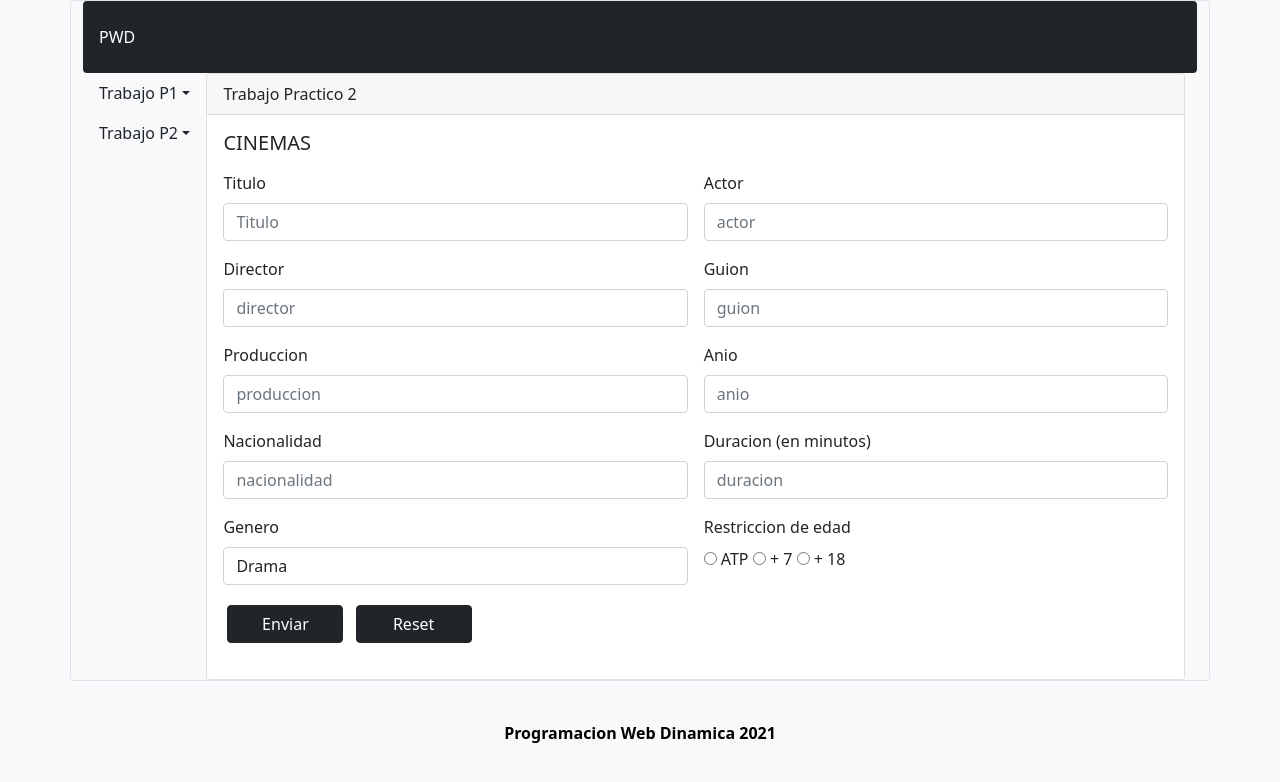
After one commit to Eugenia-2793/PWD321, a PHP site: page /Vista/TP2Ejercicio4/index.php in a window 1280 px wide. The commit adds this page. Shown: the top 782 px of the page. Run offline with PHP 8.4, Linux system fonts and the light colour scheme.

Commit message:
guardar 1 y 2

```diff
--- a/Vista/tp2_1/index.php
+++ b/Vista/TP2Ejercicio1/index.php
@@ -25,12 +25,12 @@ include_once("../estructura/cabecera.php");
 
 
 
-                    <iframe id="inlineFrameExample"
+                    <!--<iframe id="inlineFrameExample"
                             title="juego"
                             width="400"
                             height="400"
                             src="http://www.staggeringbeauty.com">
-                        </iframe>
+                        </iframe>-->
 
               </div>
           </div>
--- /dev/null
+++ b/Vista/TP2Ejercicio4/index.php
@@ -0,0 +1,126 @@
+<?php
+$Titulo= "Ejercicio 4";
+include_once("../estructura/cabecera.php");
+?>
+
+
+<div class="row">
+   <div class="col-lg-12">
+       <div class="card">
+           <div class="card-header">
+             Trabajo Practico 2
+             </div>
+               <div class="card-body">
+                  <h5 class="card-title"> CINEMAS</h5>
+                    <p class="card-text">   </p>
+
+                 <form class="needs-validation row g-3" id="eje5" name="eje5" method="POST" action="accion.php" novalidate>
+
+                      <!--------------titulo y actor------------------->
+
+                        <div class="col-md-6">
+                        <label for="titulo" class="form-label">Titulo</label>
+                          <input type="text" class="form-control " id="titulo" name="titulo"  placeholder="Titulo "required>
+                            <div class="invalid-feedback"> Ingresa titulo. </div>
+                        </div>
+
+                        <div class="col-md-6">
+                        <label for="actor" class="form-label">Actor</label>
+                          <input type="text" class="form-control" id="actor" name="actor"  placeholder="actor "required>
+                            <div class="invalid-feedback"> Ingresa Actor. </div>
+                        </div>
+
+                        <!--------------director y guion-------------------->
+
+                        <div class="col-md-6">
+                         <label for="director" class="form-label">Director</label>
+                          <input type="text" class="form-control" id="director" name="director"  placeholder="director "required>
+                            <div class="invalid-feedback"> Ingresa Director. </div>
+                        </div>
+
+                        <div class="col-md-6">
+                         <label for="guion" class="form-label">Guion</label>
+                          <input type="text" class="form-control" id="guion" name="guion"  placeholder="guion "required>
+                            <div class="invalid-feedback"> Ingresa Guion. </div>
+                        </div>
+
+                        <!--------------produccion y anio-------------------->
+
+                        <div class="col-md-6">
+                        <label for="produccion" class="form-label">Produccion</label>
+                          <input type="text" class="form-control" id="produccion" name="produccion"  placeholder="produccion "required>
+                            <div class="invalid-feedback"> Ingresa Produccion. </div>
+                        </div>
+
+                        <div class="col-md-6">
+                        <label for="anio" class="form-label">Anio</label>
+                          <input type="number" class="form-control" id="anio" name="anio"  placeholder="anio "required>
+                            <div class="invalid-feedback"> Ingresa Anio. </div>
+                        </div>
+
+                         <!--------------nacionalidad y duracion-------------------->
+
+                         <div class="col-md-6">
+                        <label for="nacionalidad" class="form-label">Nacionalidad</label>
+                          <input type="text" class="form-control" id="nacionalidad" name="nacionalidad"  placeholder="nacionalidad "required>
+                            <div class="invalid-feedback"> Ingresa Nacionalidad. </div>
+                        </div>
+
+                        <div class="col-md-6">
+                        <label for="duracion" class="form-label">Duracion (en minutos)</label>
+                          <input type="number" class="form-control" id="duracion" name="duracion"  placeholder="duracion "required>
+                            <div class="invalid-feedback"> Ingresa Duracion. </div>
+                        </div>
+
+
+                        <!--------------genero y edad-------------------->
+
+                             <div class="col-md-6">
+                               <label for="duracion" class="form-label">Genero</label>
+                                 <select id="selector" name="selector" class="form-control">
+                                    <option value="1">      Drama      </option>
+                                    <option value="2">    Comedia      </option>
+                                    <option value="3">     Terror      </option>
+                                    <option value="4">   Suspenso      </option>
+                                    <option value="5"> Románticas      </option>
+                                    <option value="6">      Otras      </option>
+                                    <!------ Comedia, Drama, Terror, Románticas, Suspenso, Otras. -------->
+                                 </select>
+                              </div>
+
+                              <div class="col-md-6">
+                               <label for="edad" class="form-label">Restriccion de edad</label> <br/>
+
+                                    <input type="radio" name="edad" id="radio1" value="ATP" required>
+                                          <label for="1" class="form-label">ATP</label>
+
+                                    <input type="radio" name="edad" id="radio2" value="+ 7">
+                                          <label for="2" class="form-label">+ 7</label>
+
+                                    <input type="radio" name="edad" id="radio3" value="+ 18">
+                                       <label for="3" class="form-label">+ 18</label>
+
+                                       <div class="invalid-feedback"> Seleccionar una opcion </div>
+
+                              </div>
+
+                            <!---------------------------------------------->
+
+                             <!----BOTONES------->
+                             <div class="col-md-6">
+                                <input id="btn_eje"  name="btn_eje" type="submit" value="Enviar" class="btn btn-dark col-md-3 m-1 ">
+                                <input type="reset" class="btn btn-dark col-md-3  m-1">
+                              </div>
+                             <!------------------>
+                        </form>
+
+                    </div>
+                </div>
+             </div>
+        </div>
+
+
+
+<?php
+include_once("../estructura/pie.php");
+?>
--- a/Vista/estilos/metodos.js
+++ b/Vista/estilos/metodos.js
@@ -18,3 +18,15 @@
         }, false)
       })
   })()
+
+
+/*---------------MODAL-----------------------------*/
+/*-------------------------------------------------*/
+var myModal = document.getElementById('myModal')
+var myInput = document.getElementById('myInput')
+
+myModal.addEventListener('shown.bs.modal', function () {
+  myInput.focus()
+})
+/*--------------------------------------------------*/
+/*--------------------------------------------------*/
--- a/Vista/estructura/lateral.php
+++ b/Vista/estructura/lateral.php
@@ -19,18 +19,12 @@
   <li class="nav-item dropdown">
     <a class="nav-link dropdown-toggle text-dark" data-bs-toggle="dropdown" href="#" role="button" aria-expanded="false">Trabajo P2</a>
     <ul class="dropdown-menu">
-      <li><a class="dropdown-item" href="../tp2_1/index.php">Ejercicio 1</a></li>
-      <li><a class="dropdown-item" href="../tp2_1/index.php">Ejercicio 2</a></li>
-      <li><a class="dropdown-item" href="../tp2_3/index.php">Ejercicio 3</a></li>
-      <li><a class="dropdown-item" href="#">Ejercicio 4</a></li>
-      <li><a class="dropdown-item" href="#"> Ejercicio 5</a></li>
-      <li><a class="dropdown-item" href="#"> Ejercicio 6</a></li>
-      <li><a class="dropdown-item" href="#"> Ejercicio 7</a></li>
+      <li><a class="dropdown-item" href="../TP2Ejercicio1">Ejercicio 1</a></li>
+      <li><a class="dropdown-item" href="../TP2Ejercicio1">Ejercicio 2</a></li>
+      <li><a class="dropdown-item" href="../TP2Ejercicio3">Ejercicio 3</a></li>
+      <li><a class="dropdown-item" href="../TP2Ejercicio4">Ejercicio 4</a></li>
     </ul>
   </li>
-
-
 </ul>
 
-
 </div>
--- a/configuracion.php
+++ b/configuracion.php
@@ -1,9 +1,8 @@
 <?php
 
-$GLOBALS['ROOT'] =$_SERVER['DOCUMENT_ROOT'] ."/entrega05-06/";
+$GLOBALS['ROOT'] =$_SERVER['DOCUMENT_ROOT'] ."/PWD321/";
 
 include_once("../../utiles/funciones.php");
 
 
-
 ?>
```
Also changed, not shown: Control/control_cinemas.php (added, +49 -0 lines), Control/verificaPass.php (added, +27 -0 lines), Vista/TP2Ejercicio3/accion.php (added, +39 -0 lines), Vista/TP2Ejercicio3/index.php (added, +78 -0 lines), Vista/TP2Ejercicio4/accion.php (added, +47 -0 lines), Vista/a/TP2Ejercicio3/index.php (added, +78 -0 lines), Vista/tp2_3/index.php (deleted, +0 -39 lines), Vista/TP2Ejercicio1/accion.php (added), Vista/a/TP2Ejercicio3/accion.php (added).
